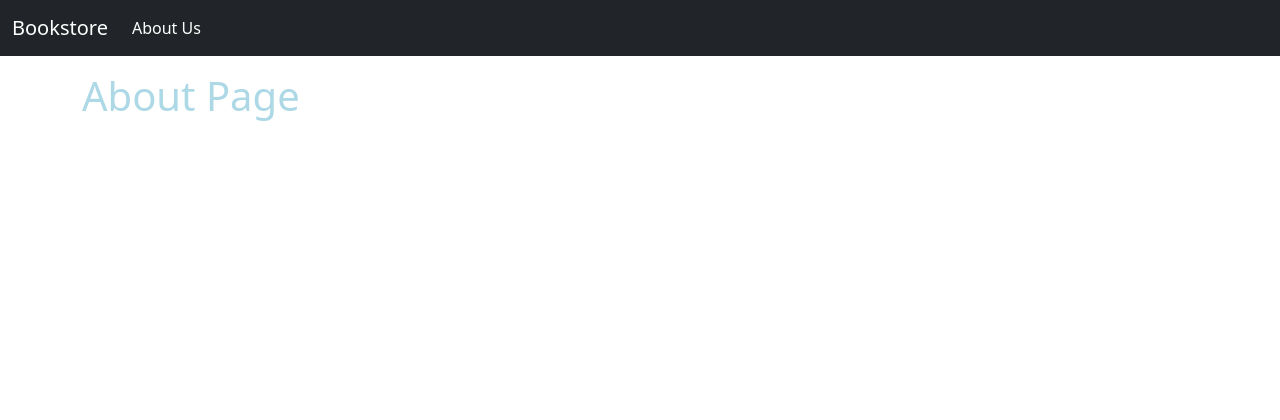
After one commit to mmuchsin/book-store, a Django app: page /about/ in a window 1280 px wide. The commit adds this page. Shown: the top 420 px of the page. Run offline with Django 4.2, Linux system fonts and the light colour scheme.

Commit message:
add about page

```diff
--- a/pages/urls.py
+++ b/pages/urls.py
@@ -1,7 +1,8 @@
 from django.urls import path
-from .views import HomePageView
+from .views import HomePageView, AboutPageView
 
 
 urlpatterns = [
     path('', HomePageView.as_view(), name='home'),
+    path('about/', AboutPageView.as_view(),name='about'),
 ]
--- a/pages/views.py
+++ b/pages/views.py
@@ -2,3 +2,6 @@ from django.views.generic import TemplateView
 
 class HomePageView(TemplateView):
     template_name = 'home.html'
+
+class AboutPageView(TemplateView):
+    template_name = 'about.html'
--- /dev/null
+++ b/templates/about.html
@@ -0,0 +1,7 @@
+{% extends 'base.html' %}
+
+(% block title %) About Page (% endblock title %)
+
+{% block content %}
+    <h1>About Page</h1>
+{% endblock content %}
--- a/templates/base.html
+++ b/templates/base.html
@@ -14,13 +14,16 @@
 <body>
     <nav class="navbar navbar-expand-lg bg-dark navbar-dark fixed-top">
         <div class="container-fluid">
-            <a class="navbar-brand" href="#">Bookstore</a>
+            <a class="navbar-brand" href="{% url 'home' %}">Bookstore</a>
             <button class="navbar-toggler" type="button" data-bs-toggle="collapse" data-bs-target="#navbarNav"
                 aria-controls="navbarNav" aria-expanded="false" aria-label="Toggle navigation">
                 <span class="navbar-toggler-icon"></span>
             </button>
             <div class="collapse navbar-collapse" id="navbarNav">
                 <ul class="navbar-nav">
+                    <li class="nav-item">
+                        <a class="nav-link active" aria-current="page" href="{% url 'about' %}">About Us</a>
+                    </li>
                     {% if user.is_authenticated %}
                     <li class="nav-item">
                         <a class="nav-link active" aria-current="page" href="{% url 'logout' %}">Log Out</a>
```
